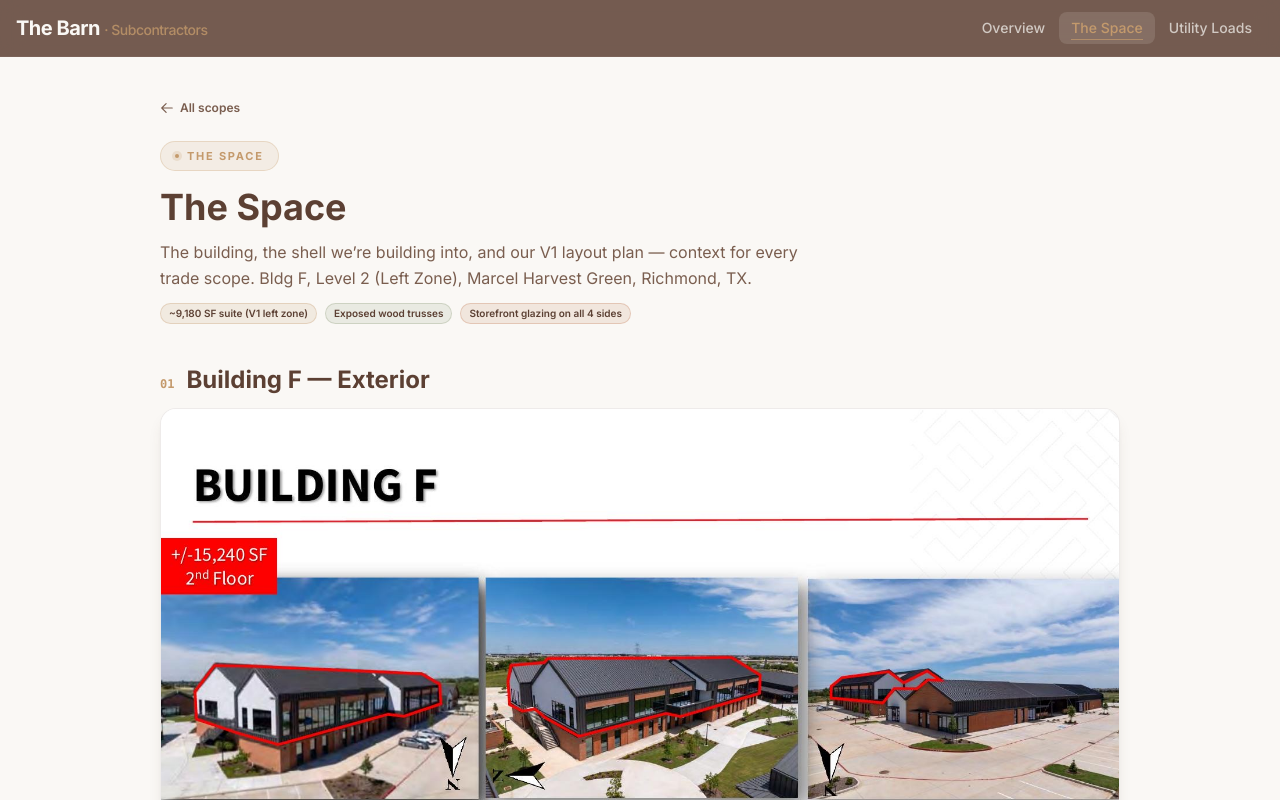
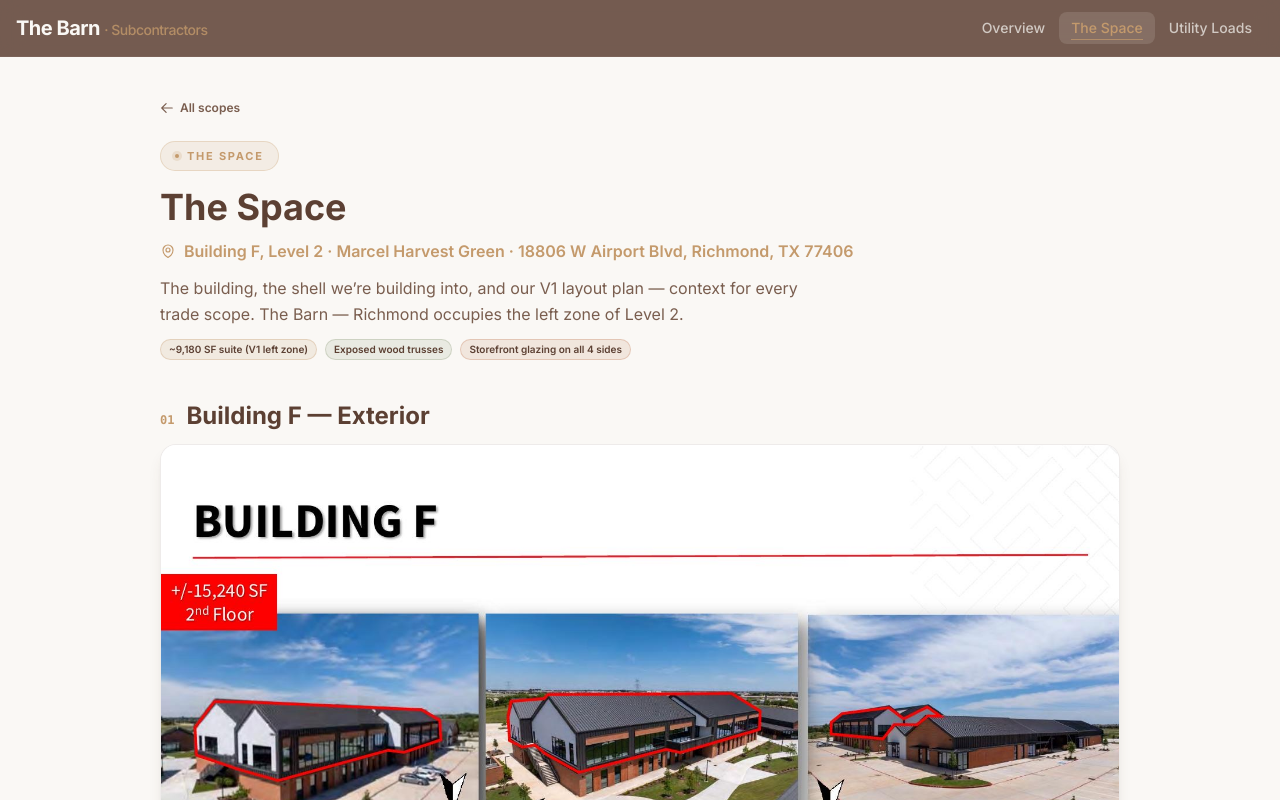
Before and after one commit to hamzaali050591/the-barn-model, a React (Vite) app: page /subs/space in a window 1280 px wide. Shown: the top 800 px of the page. Built offline with nearby package versions, Linux system fonts and the light colour scheme.

Commit message:
Add location address to /subs Overview + The Space headers
- Overview: street address inline in the project writeup
- The Space: full address as a header line under the title

Co-Authored-By: Claude Opus 4.8 (1M context) <noreply@anthropic.com>

```diff
--- a/src/pages/subs/SubsLanding.tsx
+++ b/src/pages/subs/SubsLanding.tsx
@@ -31,8 +31,8 @@ export default function SubsLanding() {
           </h1>
           <p className="text-cream/80 text-base md:text-lg mt-4 max-w-2xl leading-relaxed">
             We&rsquo;re building out a ~9,180 sq ft curated food hall on Level 2 of Building F at
-            Marcel Harvest Green in Richmond, TX — a single open hall with 8 food stalls, 4 kiosks,
-            and seating for 200 under exposed wood trusses. Below are the trade scopes of work
+            Marcel Harvest Green — 18806 W Airport Blvd, Richmond, TX 77406 — a single open hall
+            with 8 food stalls, 4 kiosks, and seating for 200 under exposed wood trusses. Below are the trade scopes of work
             we&rsquo;re seeking bids on. Each is a high-level scope for discussion — figures are
             yours to quote.
           </p>
--- a/src/pages/subs/SubsSpace.tsx
+++ b/src/pages/subs/SubsSpace.tsx
@@ -80,9 +80,16 @@ export default function SubsSpace() {
         <div className="mb-10">
           <span className="chip mb-4">The Space</span>
           <h1 className="text-3xl md:text-4xl font-bold text-walnut">The Space</h1>
+          <p className="flex items-center gap-2 text-honey font-semibold text-sm md:text-base mt-3">
+            <svg className="w-4 h-4 shrink-0" fill="none" stroke="currentColor" viewBox="0 0 24 24" strokeWidth={1.8}>
+              <path strokeLinecap="round" strokeLinejoin="round" d="M15 10.5a3 3 0 1 1-6 0 3 3 0 0 1 6 0Z" />
+              <path strokeLinecap="round" strokeLinejoin="round" d="M19.5 10.5c0 7.142-7.5 11.25-7.5 11.25S4.5 17.642 4.5 10.5a7.5 7.5 0 1 1 15 0Z" />
+            </svg>
+            Building F, Level 2 · Marcel Harvest Green · 18806 W Airport Blvd, Richmond, TX 77406
+          </p>
           <p className="text-walnut-light text-sm md:text-base mt-3 max-w-2xl leading-relaxed">
             The building, the shell we&rsquo;re building into, and our V1 layout plan — context for
-            every trade scope. Bldg F, Level 2 (Left Zone), Marcel Harvest Green, Richmond, TX.
+            every trade scope. The Barn — Richmond occupies the left zone of Level 2.
           </p>
           <div className="flex gap-2 mt-3 flex-wrap text-[10px]">
             <span className="px-2 py-0.5 rounded-full border border-honey/30 bg-honey/15 text-walnut font-semibold">~9,180 SF suite (V1 left zone)</span>
```
